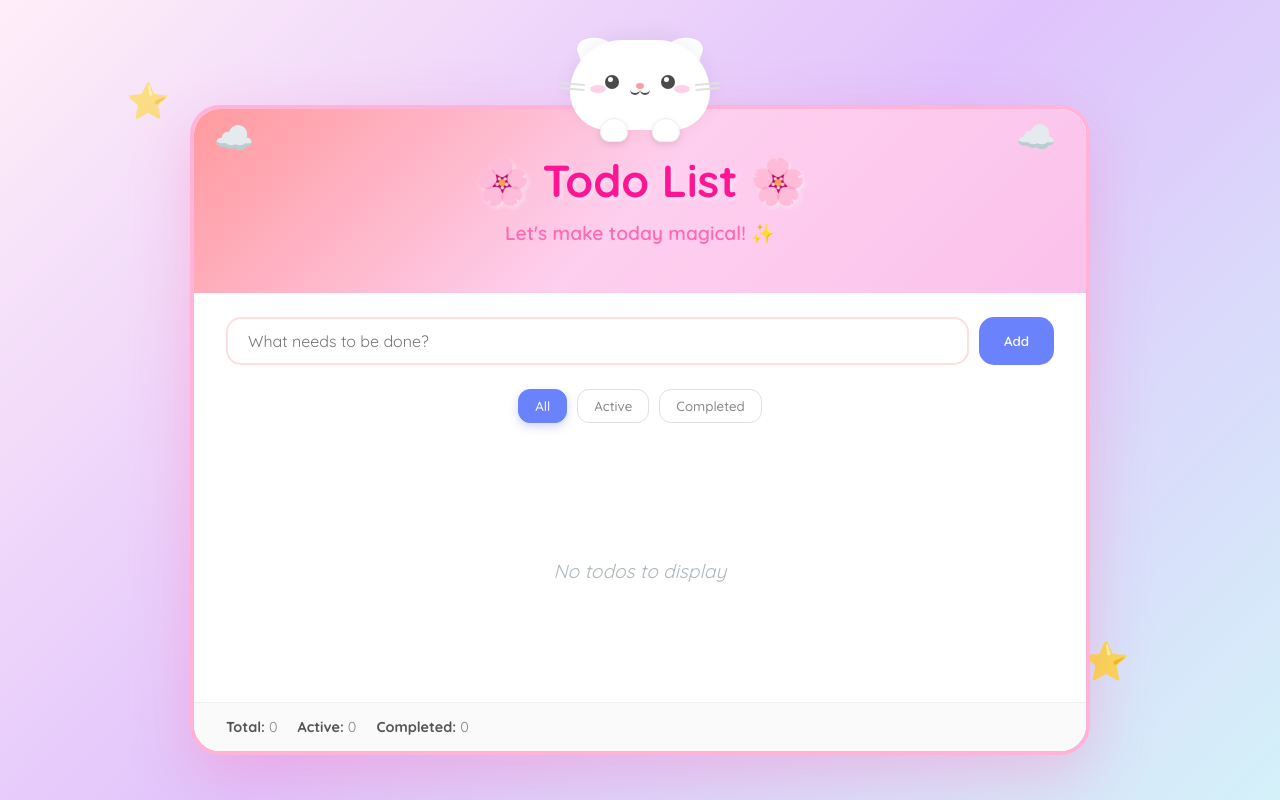
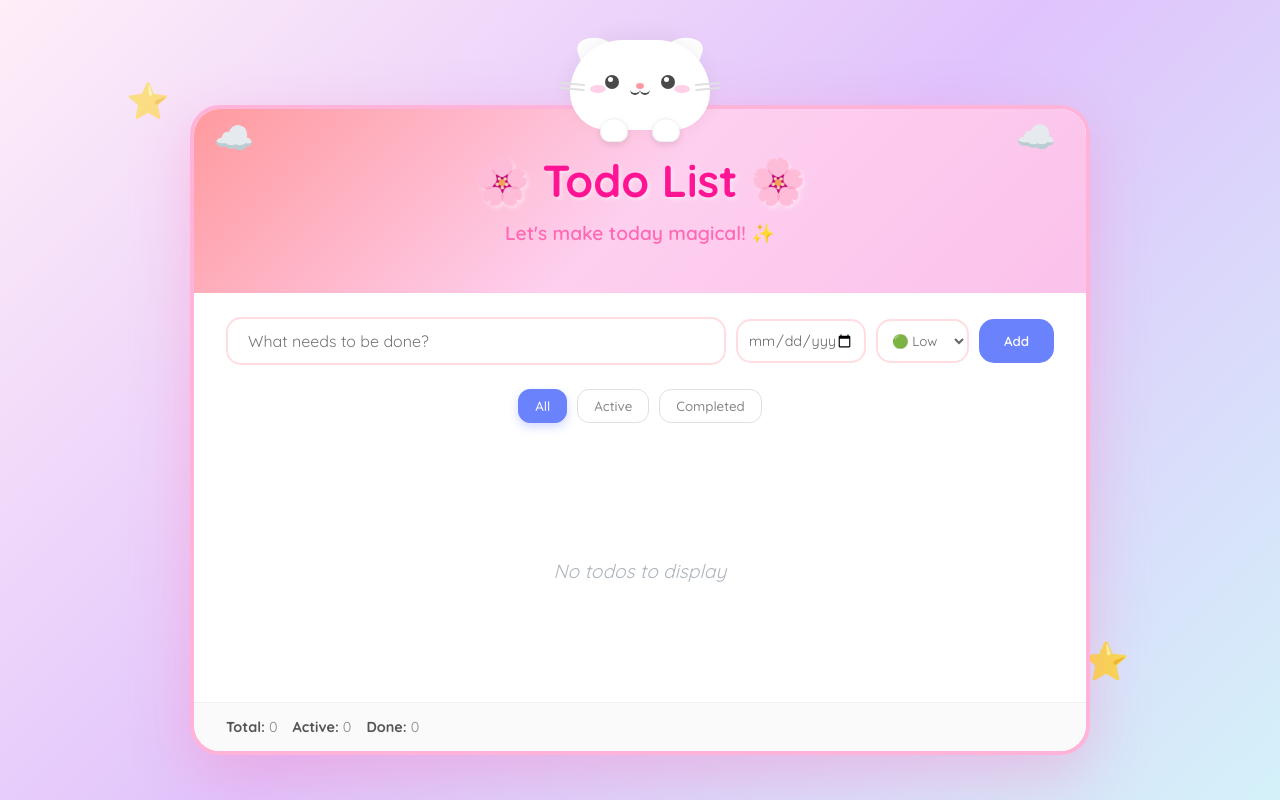
Before and after one commit to sajeena000/to-do-list-application, a Vue app: page / in a window 1280 px wide. Built offline with nearby package versions, Linux system fonts and the light colour scheme.

Commit message:
feat: enhance todo functionality with priority and due date support and reset all option

```diff
--- a/src/App.vue
+++ b/src/App.vue
@@ -16,7 +16,8 @@ const {
   toggleTodo,
   updateTodo,
   setFilter,
-  clearCompleted
+  clearCompleted,
+  clearAll
 } = useTodos()
 </script>
 
@@ -59,7 +60,7 @@ const {
         <p class="subtitle">Let's make today magical! ✨</p>
       </div>
 
-      <TodoInput @add-todo="addTodo" />
+<TodoInput @add-todo="(text, priority, date) => addTodo(text, priority, date)" />
 
       <TodoFilters
         :current-filter="currentFilter"
@@ -78,6 +79,7 @@ const {
         :active-count="activeCount"
         :completed-count="completedCount"
         @clear-completed="clearCompleted"
+        @clear-all="clearAll"
       />
     </div>
   </div>
--- a/src/components/TodoInput.vue
+++ b/src/components/TodoInput.vue
@@ -3,11 +3,16 @@ import { ref } from 'vue'
 
 const emit = defineEmits(['add-todo'])
 const newTodo = ref('')
+const priority = ref('low')
+const dueDate = ref('')
 
 const handleSubmit = () => {
   if (newTodo.value.trim()) {
-    emit('add-todo', newTodo.value)
+    emit('add-todo', newTodo.value, priority.value, dueDate.value)
+
     newTodo.value = ''
+    priority.value = 'low'
+    dueDate.value = ''
   }
 }
 </script>
@@ -20,6 +25,20 @@ const handleSubmit = () => {
       placeholder="What needs to be done?"
       class="cute-input"
     />
+
+    <input
+      type="date"
+      v-model="dueDate"
+      class="date-select"
+      title="Set Due Date"
+    />
+
+    <select v-model="priority" class="priority-select" title="Set Priority">
+      <option value="low">🟢 Low</option>
+      <option value="medium">🟡 Med</option>
+      <option value="high">🔴 High</option>
+    </select>
+
     <button @click="handleSubmit" class="cute-btn">Add</button>
   </div>
 </template>
@@ -29,6 +48,7 @@ const handleSubmit = () => {
   display: flex;
   padding: 1.5rem 2rem;
   gap: 10px;
+  align-items: center;
 }
 
 .cute-input {
@@ -49,11 +69,33 @@ const handleSubmit = () => {
   box-shadow: 0 0 10px rgba(255, 154, 158, 0.3);
 }
 
+.priority-select, .date-select {
+  padding: 0 10px;
+  height: 44px;
+  border: 2px solid #ffdde1;
+  border-radius: 15px;
+  background: white;
+  color: #666;
+  font-family: inherit;
+  cursor: pointer;
+  outline: none;
+}
+
+.date-select {
+  font-size: 0.9rem;
+  width: 130px;
+}
+
+.priority-select:focus, .date-select:focus {
+  border-color: #ff9a9e;
+}
+
 .cute-btn {
   background-color: #6a82fb;
   color: white;
   border: none;
   padding: 0 25px;
+  height: 44px;
   border-radius: 15px;
   font-weight: 600;
   font-family: inherit;
@@ -65,8 +107,4 @@ const handleSubmit = () => {
   transform: translateY(-2px);
   box-shadow: 0 4px 12px rgba(106, 130, 251, 0.4);
 }
-
-.cute-btn:active {
-  transform: translateY(0);
-}
 </style>
--- a/src/components/TodoItem.vue
+++ b/src/components/TodoItem.vue
@@ -65,6 +65,11 @@ const finishEdit = () => {
     emit('update', props.todo.id, editText.value)
   }
 }
+const formatDate = (dateString) => {
+  if (!dateString) return ''
+  const options = { month: 'short', day: 'numeric' }
+  return new Date(dateString).toLocaleDateString(undefined, options)
+}
 
 const cancelEdit = () => {
   isEditing.value = false
@@ -89,7 +94,16 @@ const cancelEdit = () => {
       <div class="checkbox" @click.stop="handleToggle">
         <span v-if="todo.done">🌸</span>
       </div>
+
+      <span class="priority-badge" :class="todo.priority">
+        {{ todo.priority === 'high' ? '🔴' : todo.priority === 'medium' ? '🟡' : '🟢' }}
+      </span>
+
       <span class="text" @dblclick="startEdit">{{ todo.text }}</span>
+
+      <span v-if="todo.dueDate" class="due-date">
+        📅 {{ formatDate(todo.dueDate) }}
+      </span>
     </div>
 
     <div class="actions">
@@ -109,6 +123,17 @@ li {
   min-height: 70px;
   background: white;
 }
+.priority-badge {
+  font-size: 0.8rem;
+  margin-right: 8px;
+  padding: 2px 6px;
+  border-radius: 8px;
+  background-color: #f0f0f0;
+}
+
+.priority-badge.high { background-color: #ffe5e5; }
+.priority-badge.medium { background-color: #fff9c4; }
+.priority-badge.low { background-color: #e8f5e9; }
 
 .item-content {
   display: flex;
@@ -166,4 +191,15 @@ li {
 .edit-btn:hover { opacity: 1; }
 .delete-btn { color: #ff9a9e; font-size: 2rem; line-height: 1; }
 .delete-btn:hover { color: #ff1493; }
+
+.due-date {
+  font-size: 0.85rem;
+  color: #999;
+  background: #fdf0f6;
+  padding: 2px 8px;
+  border-radius: 12px;
+  margin-left: auto;
+  margin-right: 10px;
+  white-space: nowrap;
+}
 </style>
--- a/src/components/TodoStats.vue
+++ b/src/components/TodoStats.vue
@@ -1,32 +1,122 @@
 <script setup>
-defineProps({
+import Swal from 'sweetalert2'
+
+const props = defineProps({
   totalCount: Number,
   activeCount: Number,
   completedCount: Number
 })
+
+const emit = defineEmits(['clear-completed', 'clear-all'])
+
+const handleClearAll = async () => {
+  if (props.totalCount === 0) return
+
+  const result = await Swal.fire({
+    title: 'Delete Everything?',
+    text: "You won't be able to revert this!",
+    icon: 'warning',
+    showCancelButton: true,
+    confirmButtonColor: '#ff9a9e',
+    cancelButtonColor: '#aaa',
+    confirmButtonText: 'Yes, delete it!',
+    background: '#fff0f5',
+    color: '#555'
+  })
+
+  if (result.isConfirmed) {
+    emit('clear-all')
+    Swal.fire({
+      title: 'Deleted!',
+      text: 'Your list has been cleared.',
+      icon: 'success',
+      confirmButtonColor: '#ff9a9e',
+      background: '#fff0f5'
+    })
+  }
+}
 </script>
 
 <template>
-  <div class="stats-bar">
-    <span><strong>Total:</strong> {{ totalCount }}</span>
-    <span><strong>Active:</strong> {{ activeCount }}</span>
-    <span><strong>Completed:</strong> {{ completedCount }}</span>
+  <div class="stats-container">
+    <div class="counts">
+      <span><strong>Total:</strong> {{ totalCount }}</span>
+      <span><strong>Active:</strong> {{ activeCount }}</span>
+      <span><strong>Done:</strong> {{ completedCount }}</span>
+    </div>
+
+    <div class="actions">
+      <button
+        v-if="completedCount > 0"
+        @click="$emit('clear-completed')"
+        class="btn-text"
+      >
+        Clear Done
+      </button>
+
+      <button
+        v-if="totalCount > 0"
+        @click="handleClearAll"
+        class="btn-danger"
+      >
+        Reset All 🗑️
+      </button>
+    </div>
   </div>
 </template>
 
 <style scoped>
-.stats-bar {
+.stats-container {
   background: #fafafa;
   padding: 15px 2rem;
   display: flex;
-  justify-content: flex-start;
-  gap: 20px;
+  justify-content: space-between;
+  align-items: center;
+  border-top: 1px solid #f0f0f0;
+  font-size: 0.9rem;
   color: #888;
-  font-size: 0.9rem;
-  border-top: 1px solid #f0f0f0;
+}
+
+.counts {
+  display: flex;
+  gap: 15px;
+}
+
+.actions {
+  display: flex;
+  gap: 10px;
 }
 
 strong {
   color: #555;
 }
+
+button {
+  border: none;
+  background: none;
+  cursor: pointer;
+  font-family: inherit;
+  font-size: 0.9rem;
+  transition: opacity 0.2s;
+}
+
+.btn-text {
+  color: #888;
+  text-decoration: underline;
+}
+.btn-text:hover {
+  color: #555;
+}
+
+.btn-danger {
+  color: #ff6b6b;
+  font-weight: 600;
+  background: #fff0f0;
+  padding: 5px 10px;
+  border-radius: 8px;
+}
+.btn-danger:hover {
+  background: #ffe5e5;
+  color: #d32f2f;
+}
 </style>
--- a/src/composables/useTodos.js
+++ b/src/composables/useTodos.js
@@ -31,10 +31,12 @@ export function useTodos() {
   const activeCount = computed(() => todos.value.filter(t => !t.done).length)
   const completedCount = computed(() => todos.value.filter(t => t.done).length)
 
-  const addTodo = (text) => {
+  const addTodo = (text, priority = 'low', dueDate = '') => {
     todos.value.push({
       id: Date.now(),
       text,
+      priority,
+      dueDate,
       done: false
     })
   }
@@ -62,6 +64,9 @@ export function useTodos() {
   const clearCompleted = () => {
     todos.value = todos.value.filter(t => !t.done)
   }
+  const clearAll = () => {
+    todos.value = []
+  }
 
     return {
     todos,
@@ -75,6 +80,7 @@ export function useTodos() {
     toggleTodo,
     removeTodo,
     setFilter,
-    clearCompleted
+    clearCompleted,
+    clearAll
   }
 }
```
